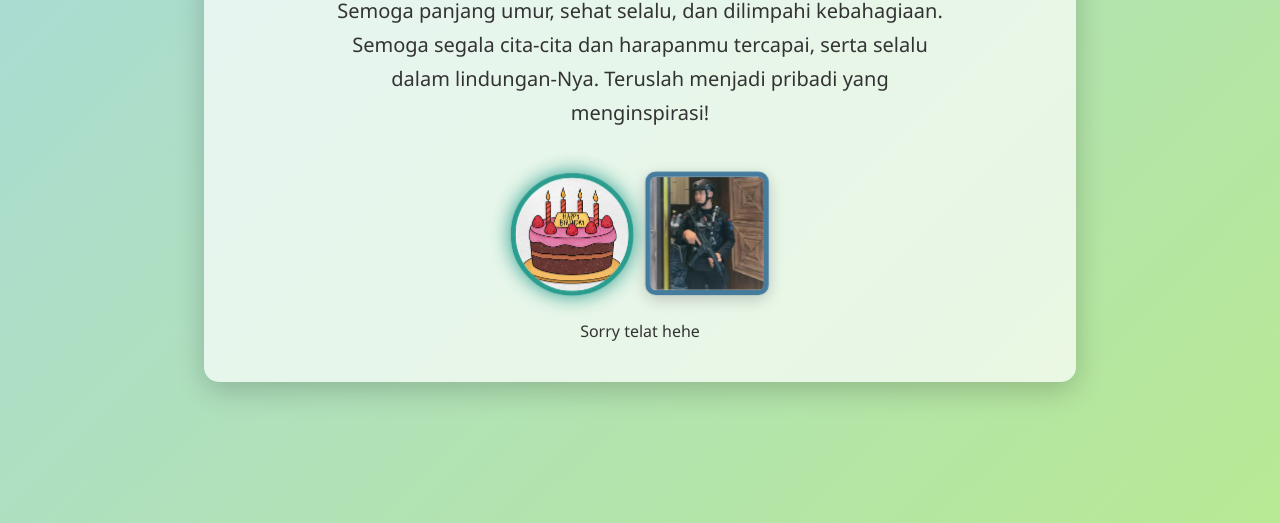
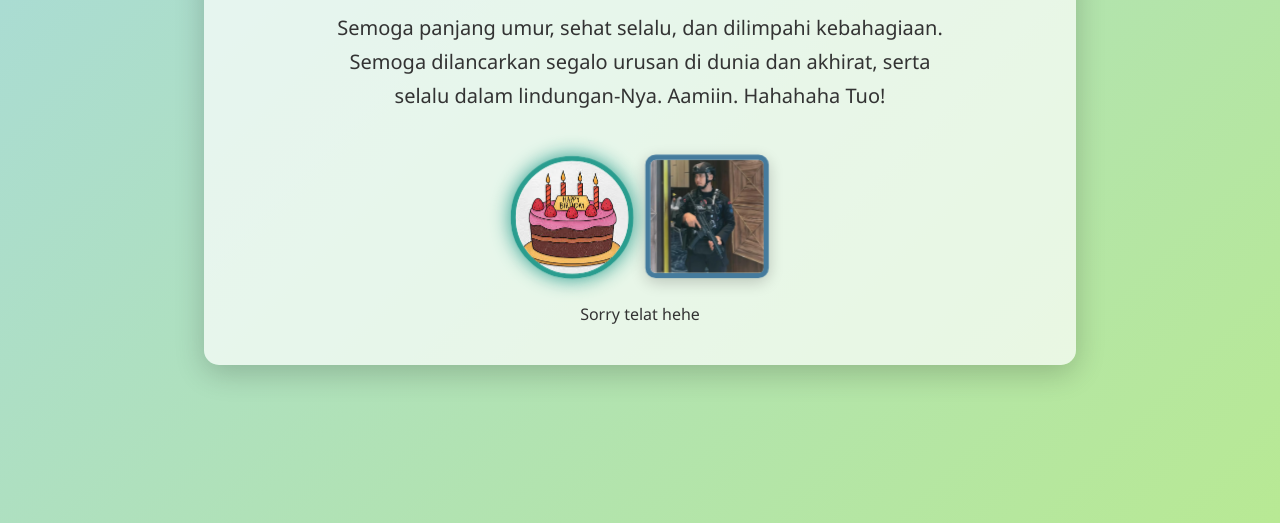
Before and after one commit to Keisyaderil/Birthday-Code, a plain HTML site: page index.html in a window 1280 px wide. Shown: the part 277-800 px from the top of the page. Drawn offline with Linux system fonts and the light colour scheme.

Commit message:
Update index.html

```diff
--- a/index.html
+++ b/index.html
@@ -12,8 +12,9 @@
 
         <p class="ucapan-utama">
             Semoga panjang umur, sehat selalu, dan dilimpahi kebahagiaan.
-            Semoga segala cita-cita dan harapanmu tercapai, serta selalu dalam lindungan-Nya.
-            Teruslah menjadi pribadi yang menginspirasi!
+            Semoga dilancarkan segalo urusan di dunia dan akhirat, serta selalu dalam lindungan-Nya.
+            Aamiin.
+            Hahahaha Tuo!
         </p>
 
         <div class="photo-gallery">
```
